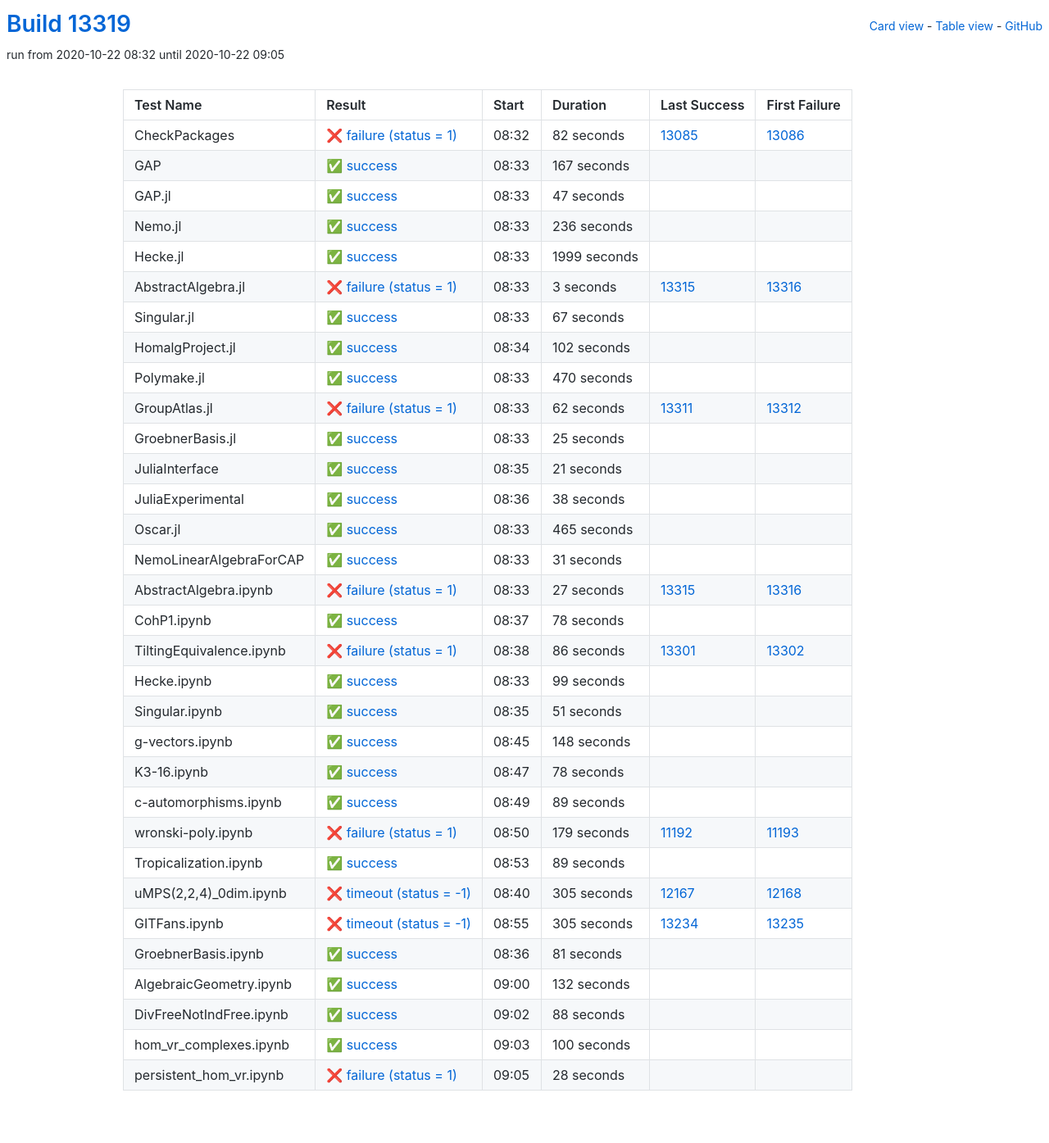
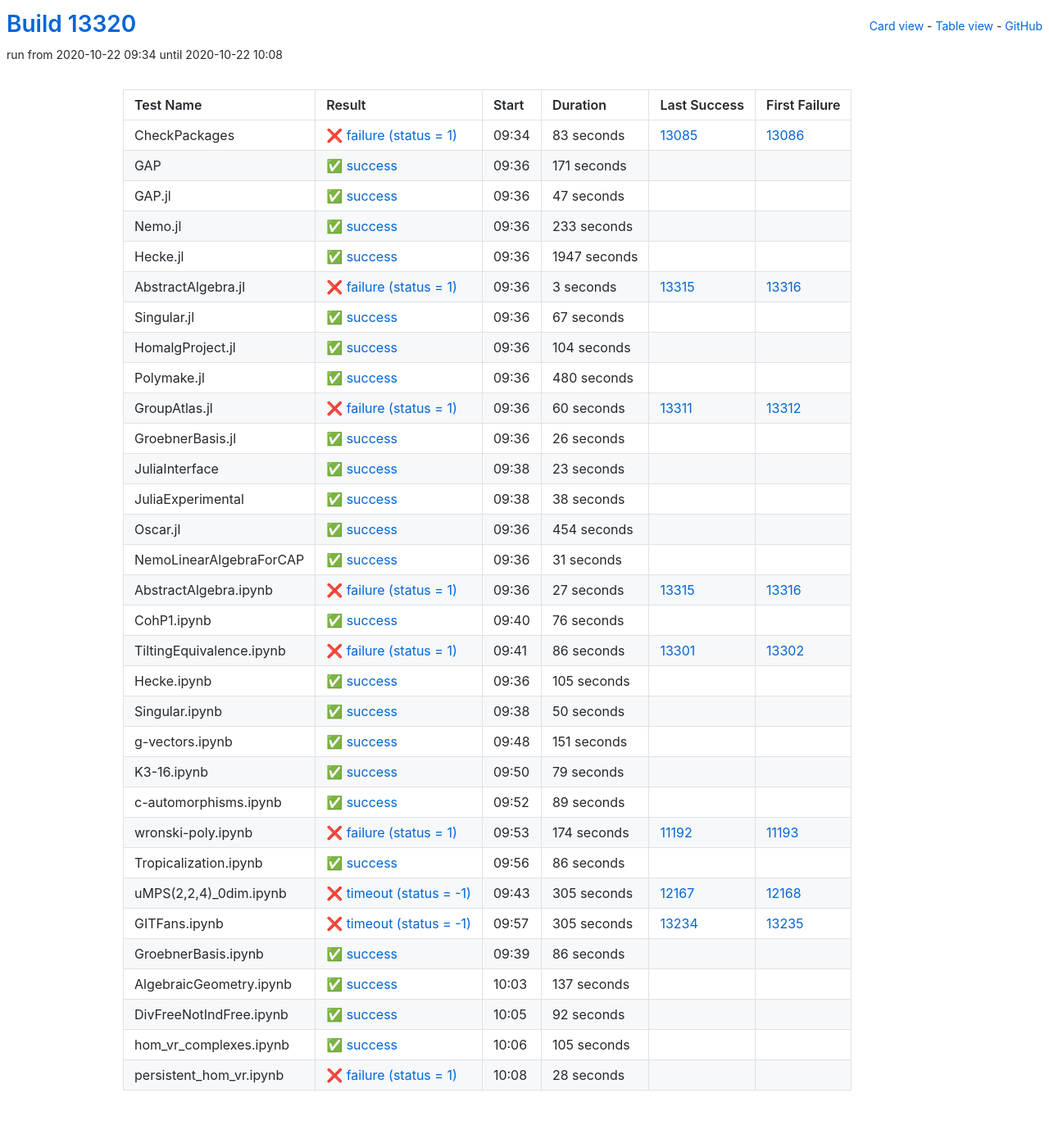
Before and after one commit to oscar-system/oscar-ci-status, a Jekyll site: the page built from table.html, in a window 1280 px wide. Shown: the whole page at 82% size. Built offline with Jekyll 4.4.1, drawn with Linux system fonts in a browser that asks for light colours.

Commit message:
Build #13320

```diff
--- a/_data/ci.yml
+++ b/_data/ci.yml
@@ -1,6 +1,6 @@
 ---
-build: 13319
-build_url: https://oscarci.mathematik.uni-kl.de/job/oscar/13319/
+build: 13320
+build_url: https://oscarci.mathematik.uni-kl.de/job/oscar/13320/
 job: oscar
 organization: oscar-system
 repo: oscar-ci-status
@@ -8,32 +8,32 @@ repourl: https://github.com/oscar-system/oscar-ci-status
 tests:
 - name: CheckPackages
   id: checkpackages
-  log: https://oscarci.mathematik.uni-kl.de/job/oscar/13319/artifact/logs/build-13319/CheckPackages.log
-  start: 2020-10-22 08:32
+  log: https://oscarci.mathematik.uni-kl.de/job/oscar/13320/artifact/logs/build-13320/CheckPackages.log
+  start: 2020-10-22 09:34
   success: false
   exitcode: 1
   status: failure
-  duration: 82
+  duration: 83
   last_success: 13085
   last_success_url: https://oscarci.mathematik.uni-kl.de/job/oscar/13085/
   first_failure: 13086
   first_failure_url: https://oscarci.mathematik.uni-kl.de/job/oscar/13086/
 - name: GAP
   id: gap
-  log: https://oscarci.mathematik.uni-kl.de/job/oscar/13319/artifact/logs/build-13319/GAP.log
-  start: 2020-10-22 08:33
+  log: https://oscarci.mathematik.uni-kl.de/job/oscar/13320/artifact/logs/build-13320/GAP.log
+  start: 2020-10-22 09:36
   success: true
   exitcode: 0
   status: success
-  duration: 167
+  duration: 171
   last_success: false
   last_success_url:
   first_failure: false
   first_failure_url:
 - name: GAP.jl
   id: gap-jl
-  log: https://oscarci.mathematik.uni-kl.de/job/oscar/13319/artifact/logs/build-13319/GAP.jl.log
-  start: 2020-10-22 08:33
+  log: https://oscarci.mathematik.uni-kl.de/job/oscar/13320/artifact/logs/build-13320/GAP.jl.log
+  start: 2020-10-22 09:36
   success: true
   exitcode: 0
   status: success
@@ -44,32 +44,32 @@ tests:
   first_failure_url:
 - name: Nemo.jl
   id: nemo-jl
-  log: https://oscarci.mathematik.uni-kl.de/job/oscar/13319/artifact/logs/build-13319/Nemo.jl.log
-  start: 2020-10-22 08:33
+  log: https://oscarci.mathematik.uni-kl.de/job/oscar/13320/artifact/logs/build-13320/Nemo.jl.log
+  start: 2020-10-22 09:36
   success: true
   exitcode: 0
   status: success
-  duration: 236
+  duration: 233
   last_success: false
   last_success_url:
   first_failure: false
   first_failure_url:
 - name: Hecke.jl
   id: hecke-jl
-  log: https://oscarci.mathematik.uni-kl.de/job/oscar/13319/artifact/logs/build-13319/Hecke.jl.log
-  start: 2020-10-22 08:33
+  log: https://oscarci.mathematik.uni-kl.de/job/oscar/13320/artifact/logs/build-13320/Hecke.jl.log
+  start: 2020-10-22 09:36
   success: true
   exitcode: 0
   status: success
-  duration: 1999
+  duration: 1947
   last_success: false
   last_success_url:
   first_failure: false
   first_failure_url:
 - name: AbstractAlgebra.jl
   id: abstractalgebra-jl
-  log: https://oscarci.mathematik.uni-kl.de/job/oscar/13319/artifact/logs/build-13319/AbstractAlgebra.jl.log
-  start: 2020-10-22 08:33
+  log: https://oscarci.mathematik.uni-kl.de/job/oscar/13320/artifact/logs/build-13320/AbstractAlgebra.jl.log
+  start: 2020-10-22 09:36
   success: false
   exitcode: 1
   status: failure
@@ -80,8 +80,8 @@ tests:
   first_failure_url: https://oscarci.mathematik.uni-kl.de/job/oscar/13316/
 - name: Singular.jl
   id: singular-jl
-  log: https://oscarci.mathematik.uni-kl.de/job/oscar/13319/artifact/logs/build-13319/Singular.jl.log
-  start: 2020-10-22 08:33
+  log: https://oscarci.mathematik.uni-kl.de/job/oscar/13320/artifact/logs/build-13320/Singular.jl.log
+  start: 2020-10-22 09:36
   success: true
   exitcode: 0
   status: success
@@ -92,68 +92,68 @@ tests:
   first_failure_url:
 - name: HomalgProject.jl
   id: homalgproject-jl
-  log: https://oscarci.mathematik.uni-kl.de/job/oscar/13319/artifact/logs/build-13319/HomalgProject.jl.log
-  start: 2020-10-22 08:34
+  log: https://oscarci.mathematik.uni-kl.de/job/oscar/13320/artifact/logs/build-13320/HomalgProject.jl.log
+  start: 2020-10-22 09:36
   success: true
   exitcode: 0
   status: success
-  duration: 102
+  duration: 104
   last_success: false
   last_success_url:
   first_failure: false
   first_failure_url:
 - name: Polymake.jl
   id: polymake-jl
-  log: https://oscarci.mathematik.uni-kl.de/job/oscar/13319/artifact/logs/build-13319/Polymake.jl.log
-  start: 2020-10-22 08:33
+  log: https://oscarci.mathematik.uni-kl.de/job/oscar/13320/artifact/logs/build-13320/Polymake.jl.log
+  start: 2020-10-22 09:36
   success: true
   exitcode: 0
   status: success
-  duration: 470
+  duration: 480
   last_success: false
   last_success_url:
   first_failure: false
   first_failure_url:
 - name: GroupAtlas.jl
   id: groupatlas-jl
-  log: https://oscarci.mathematik.uni-kl.de/job/oscar/13319/artifact/logs/build-13319/GroupAtlas.jl.log
-  start: 2020-10-22 08:33
+  log: https://oscarci.mathematik.uni-kl.de/job/oscar/13320/artifact/logs/build-13320/GroupAtlas.jl.log
+  start: 2020-10-22 09:36
   success: false
   exitcode: 1
   status: failure
-  duration: 62
+  duration: 60
   last_success: 13311
   last_success_url: https://oscarci.mathematik.uni-kl.de/job/oscar/13311/
   first_failure: 13312
   first_failure_url: https://oscarci.mathematik.uni-kl.de/job/oscar/13312/
 - name: GroebnerBasis.jl
   id: groebnerbasis-jl
-  log: https://oscarci.mathematik.uni-kl.de/job/oscar/13319/artifact/logs/build-13319/GroebnerBasis.jl.log
-  start: 2020-10-22 08:33
+  log: https://oscarci.mathematik.uni-kl.de/job/oscar/13320/artifact/logs/build-13320/GroebnerBasis.jl.log
+  start: 2020-10-22 09:36
   success: true
   exitcode: 0
   status: success
-  duration: 25
+  duration: 26
   last_success: false
   last_success_url:
   first_failure: false
   first_failure_url:
 - name: JuliaInterface
   id: juliainterface
-  log: https://oscarci.mathematik.uni-kl.de/job/oscar/13319/artifact/logs/build-13319/JuliaInterface.log
-  start: 2020-10-22 08:35
+  log: https://oscarci.mathematik.uni-kl.de/job/oscar/13320/artifact/logs/build-13320/JuliaInterface.log
+  start: 2020-10-22 09:38
   success: true
   exitcode: 0
   status: success
-  duration: 21
+  duration: 23
   last_success: false
   last_success_url:
   first_failure: false
   first_failure_url:
 - name: JuliaExperimental
   id: juliaexperimental
-  log: https://oscarci.mathematik.uni-kl.de/job/oscar/13319/artifact/logs/build-13319/JuliaExperimental.log
-  start: 2020-10-22 08:36
+  log: https://oscarci.mathematik.uni-kl.de/job/oscar/13320/artifact/logs/build-13320/JuliaExperimental.log
+  start: 2020-10-22 09:38
   success: true
   exitcode: 0
   status: success
@@ -164,20 +164,20 @@ tests:
   first_failure_url:
 - name: Oscar.jl
   id: oscar-jl
-  log: https://oscarci.mathematik.uni-kl.de/job/oscar/13319/artifact/logs/build-13319/Oscar.jl.log
-  start: 2020-10-22 08:33
+  log: https://oscarci.mathematik.uni-kl.de/job/oscar/13320/artifact/logs/build-13320/Oscar.jl.log
+  start: 2020-10-22 09:36
   success: true
   exitcode: 0
   status: success
-  duration: 465
+  duration: 454
   last_success: false
   last_success_url:
   first_failure: false
   first_failure_url:
 - name: NemoLinearAlgebraForCAP
   id: nemolinearalgebraforcap
-  log: https://oscarci.mathematik.uni-kl.de/job/oscar/13319/artifact/logs/build-13319/NemoLinearAlgebraForCAP.log
-  start: 2020-10-22 08:33
+  log: https://oscarci.mathematik.uni-kl.de/job/oscar/13320/artifact/logs/build-13320/NemoLinearAlgebraForCAP.log
+  start: 2020-10-22 09:36
   success: true
   exitcode: 0
   status: success
@@ -188,8 +188,8 @@ tests:
   first_failure_url:
 - name: AbstractAlgebra.ipynb
   id: abstractalgebra-ipynb
-  log: https://oscarci.mathematik.uni-kl.de/job/oscar/13319/artifact/logs/build-13319/AbstractAlgebra.ipynb.log
-  start: 2020-10-22 08:33
+  log: https://oscarci.mathematik.uni-kl.de/job/oscar/13320/artifact/logs/build-13320/AbstractAlgebra.ipynb.log
+  start: 2020-10-22 09:36
   success: false
   exitcode: 1
   status: failure
@@ -200,20 +200,20 @@ tests:
   first_failure_url: https://oscarci.mathematik.uni-kl.de/job/oscar/13316/
 - name: CohP1.ipynb
   id: cohp1-ipynb
-  log: https://oscarci.mathematik.uni-kl.de/job/oscar/13319/artifact/logs/build-13319/CohP1.ipynb.log
-  start: 2020-10-22 08:37
+  log: https://oscarci.mathematik.uni-kl.de/job/oscar/13320/artifact/logs/build-13320/CohP1.ipynb.log
+  start: 2020-10-22 09:40
   success: true
   exitcode: 0
   status: success
-  duration: 78
+  duration: 76
   last_success: false
   last_success_url:
   first_failure: false
   first_failure_url:
 - name: TiltingEquivalence.ipynb
   id: tiltingequivalence-ipynb
-  log: https://oscarci.mathematik.uni-kl.de/job/oscar/13319/artifact/logs/build-13319/TiltingEquivalence.ipynb.log
-  start: 2020-10-22 08:38
+  log: https://oscarci.mathematik.uni-kl.de/job/oscar/13320/artifact/logs/build-13320/TiltingEquivalence.ipynb.log
+  start: 2020-10-22 09:41
   success: false
   exitcode: 1
   status: failure
@@ -224,56 +224,56 @@ tests:
   first_failure_url: https://oscarci.mathematik.uni-kl.de/job/oscar/13302/
 - name: Hecke.ipynb
   id: hecke-ipynb
-  log: https://oscarci.mathematik.uni-kl.de/job/oscar/13319/artifact/logs/build-13319/Hecke.ipynb.log
-  start: 2020-10-22 08:33
+  log: https://oscarci.mathematik.uni-kl.de/job/oscar/13320/artifact/logs/build-13320/Hecke.ipynb.log
+  start: 2020-10-22 09:36
   success: true
   exitcode: 0
   status: success
-  duration: 99
+  duration: 105
   last_success: false
   last_success_url:
   first_failure: false
   first_failure_url:
 - name: Singular.ipynb
   id: singular-ipynb
-  log: https://oscarci.mathematik.uni-kl.de/job/oscar/13319/artifact/logs/build-13319/Singular.ipynb.log
-  start: 2020-10-22 08:35
+  log: https://oscarci.mathematik.uni-kl.de/job/oscar/13320/artifact/logs/build-13320/Singular.ipynb.log
+  start: 2020-10-22 09:38
   success: true
   exitcode: 0
   status: success
-  duration: 51
+  duration: 50
   last_success: false
   last_success_url:
   first_failure: false
   first_failure_url:
 - name: g-vectors.ipynb
   id: g-vectors-ipynb
-  log: https://oscarci.mathematik.uni-kl.de/job/oscar/13319/artifact/logs/build-13319/g-vectors.ipynb.log
-  start: 2020-10-22 08:45
+  log: https://oscarci.mathematik.uni-kl.de/job/oscar/13320/artifact/logs/build-13320/g-vectors.ipynb.log
+  start: 2020-10-22 09:48
   success: true
   exitcode: 0
   status: success
-  duration: 148
+  duration: 151
   last_success: false
   last_success_url:
   first_failure: false
   first_failure_url:
 - name: K3-16.ipynb
   id: k3-16-ipynb
-  log: https://oscarci.mathematik.uni-kl.de/job/oscar/13319/artifact/logs/build-13319/K3-16.ipynb.log
-  start: 2020-10-22 08:47
+  log: https://oscarci.mathematik.uni-kl.de/job/oscar/13320/artifact/logs/build-13320/K3-16.ipynb.log
+  start: 2020-10-22 09:50
   success: true
   exitcode: 0
   status: success
-  duration: 78
+  duration: 79
   last_success: false
   last_success_url:
   first_failure: false
   first_failure_url:
 - name: c-automorphisms.ipynb
   id: c-automorphisms-ipynb
-  log: https://oscarci.mathematik.uni-kl.de/job/oscar/13319/artifact/logs/build-13319/c-automorphisms.ipynb.log
-  start: 2020-10-22 08:49
+  log: https://oscarci.mathematik.uni-kl.de/job/oscar/13320/artifact/logs/build-13320/c-automorphisms.ipynb.log
+  start: 2020-10-22 09:52
   success: true
   exitcode: 0
   status: success
@@ -284,32 +284,32 @@ tests:
   first_failure_url:
 - name: wronski-poly.ipynb
   id: wronski-poly-ipynb
-  log: https://oscarci.mathematik.uni-kl.de/job/oscar/13319/artifact/logs/build-13319/wronski-poly.ipynb.log
-  start: 2020-10-22 08:50
+  log: https://oscarci.mathematik.uni-kl.de/job/oscar/13320/artifact/logs/build-13320/wronski-poly.ipynb.log
+  start: 2020-10-22 09:53
   success: false
   exitcode: 1
   status: failure
-  duration: 179
+  duration: 174
   last_success: 11192
   last_success_url: https://oscarci.mathematik.uni-kl.de/job/oscar/11192/
   first_failure: 11193
   first_failure_url: https://oscarci.mathematik.uni-kl.de/job/oscar/11193/
 - name: Tropicalization.ipynb
   id: tropicalization-ipynb
-  log: https://oscarci.mathematik.uni-kl.de/job/oscar/13319/artifact/logs/build-13319/Tropicalization.ipynb.log
-  start: 2020-10-22 08:53
+  log: https://oscarci.mathematik.uni-kl.de/job/oscar/13320/artifact/logs/build-13320/Tropicalization.ipynb.log
+  start: 2020-10-22 09:56
   success: true
   exitcode: 0
   status: success
-  duration: 89
+  duration: 86
   last_success: false
   last_success_url:
   first_failure: false
   first_failure_url:
 - name: uMPS(2,2,4)_0dim.ipynb
   id: umps-2-2-4-0dim-ipynb
-  log: https://oscarci.mathematik.uni-kl.de/job/oscar/13319/artifact/logs/build-13319/uMPS-2-2-4-_0dim.ipynb.log
-  start: 2020-10-22 08:40
+  log: https://oscarci.mathematik.uni-kl.de/job/oscar/13320/artifact/logs/build-13320/uMPS-2-2-4-_0dim.ipynb.log
+  start: 2020-10-22 09:43
   success: false
   exitcode: -1
   status: timeout
@@ -320,8 +320,8 @@ tests:
   first_failure_url: https://oscarci.mathematik.uni-kl.de/job/oscar/12168/
 - name: GITFans.ipynb
   id: gitfans-ipynb
-  log: https://oscarci.mathematik.uni-kl.de/job/oscar/13319/artifact/logs/build-13319/GITFans.ipynb.log
-  start: 2020-10-22 08:55
+  log: https://oscarci.mathematik.uni-kl.de/job/oscar/13320/artifact/logs/build-13320/GITFans.ipynb.log
+  start: 2020-10-22 09:57
   success: false
   exitcode: -1
   status: timeout
@@ -332,56 +332,56 @@ tests:
   first_failure_url: https://oscarci.mathematik.uni-kl.de/job/oscar/13235/
 - name: GroebnerBasis.ipynb
   id: groebnerbasis-ipynb
-  log: https://oscarci.mathematik.uni-kl.de/job/oscar/13319/artifact/logs/build-13319/GroebnerBasis.ipynb.log
-  start: 2020-10-22 08:36
+  log: https://oscarci.mathematik.uni-kl.de/job/oscar/13320/artifact/logs/build-13320/GroebnerBasis.ipynb.log
+  start: 2020-10-22 09:39
   success: true
   exitcode: 0
   status: success
-  duration: 81
+  duration: 86
   last_success: false
   last_success_url:
   first_failure: false
   first_failure_url:
 - name: AlgebraicGeometry.ipynb
   id: algebraicgeometry-ipynb
-  log: https://oscarci.mathematik.uni-kl.de/job/oscar/13319/artifact/logs/build-13319/AlgebraicGeometry.ipynb.log
-  start: 2020-10-22 09:00
+  log: https://oscarci.mathematik.uni-kl.de/job/oscar/13320/artifact/logs/build-13320/AlgebraicGeometry.ipynb.log
+  start: 2020-10-22 10:03
   success: true
   exitcode: 0
   status: success
-  duration: 132
+  duration: 137
   last_success: false
   last_success_url:
   first_failure: false
   first_failure_url:
 - name: DivFreeNotIndFree.ipynb
   id: divfreenotindfree-ipynb
-  log: https://oscarci.mathematik.uni-kl.de/job/oscar/13319/artifact/logs/build-13319/DivFreeNotIndFree.ipynb.log
-  start: 2020-10-22 09:02
+  log: https://oscarci.mathematik.uni-kl.de/job/oscar/13320/artifact/logs/build-13320/DivFreeNotIndFree.ipynb.log
+  start: 2020-10-22 10:05
   success: true
   exitcode: 0
   status: success
-  duration: 88
+  duration: 92
   last_success: false
   last_success_url:
   first_failure: false
   first_failure_url:
 - name: hom_vr_complexes.ipynb
   id: hom-vr-complexes-ipynb
-  log: https://oscarci.mathematik.uni-kl.de/job/oscar/13319/artifact/logs/build-13319/hom_vr_complexes.ipynb.log
-  start: 2020-10-22 09:03
+  log: https://oscarci.mathematik.uni-kl.de/job/oscar/13320/artifact/logs/build-13320/hom_vr_complexes.ipynb.log
+  start: 2020-10-22 10:06
   success: true
   exitcode: 0
   status: success
-  duration: 100
+  duration: 105
   last_success: false
   last_success_url:
   first_failure: false
   first_failure_url:
 - name: persistent_hom_vr.ipynb
   id: persistent-hom-vr-ipynb
-  log: https://oscarci.mathematik.uni-kl.de/job/oscar/13319/artifact/logs/build-13319/persistent_hom_vr.ipynb.log
-  start: 2020-10-22 09:05
+  log: https://oscarci.mathematik.uni-kl.de/job/oscar/13320/artifact/logs/build-13320/persistent_hom_vr.ipynb.log
+  start: 2020-10-22 10:08
   success: false
   exitcode: 1
   status: failure
```
Also changed, not shown: README.md.
